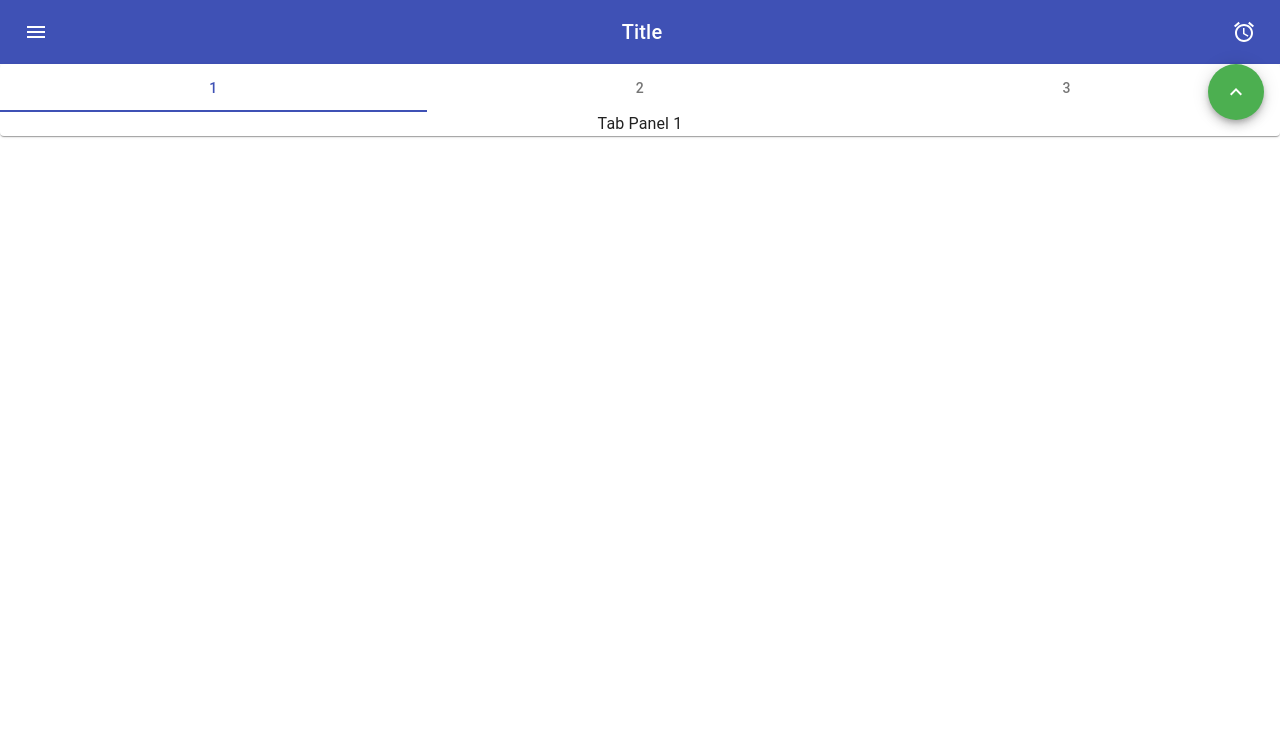
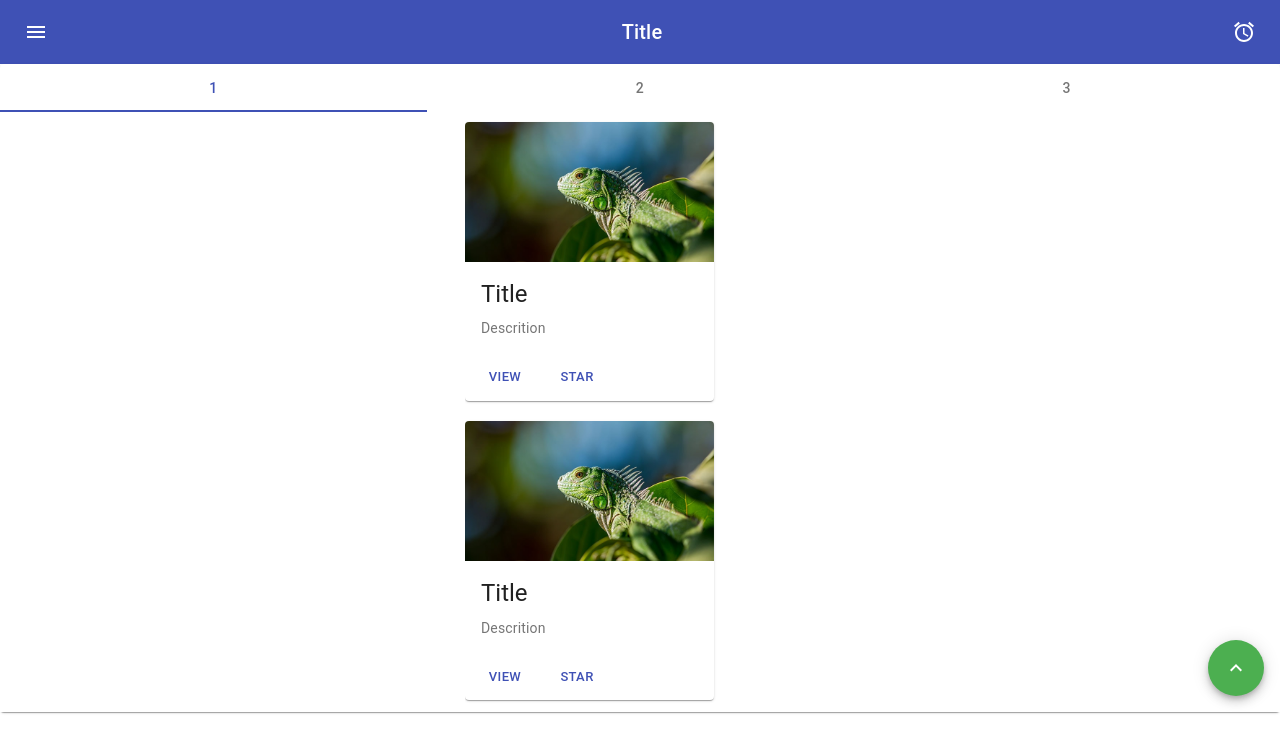
Before and after one commit to hozongsien/Imposter, a React (Create React App) app: page / in a window 1280 px wide. Shown: the top 752 px of the page. Built offline with nearby package versions, Linux system fonts and the light colour scheme.

Commit message:
Added list view

```diff
--- a/package.json
+++ b/package.json
@@ -18,6 +18,8 @@
     "react": "^16.13.1",
     "react-dom": "^16.13.1",
     "react-scripts": "3.4.1",
+    "react-virtualized-auto-sizer": "^1.0.2",
+    "react-window": "^1.8.5",
     "typescript": "^3.8.3",
     "yargs": "^15.3.1"
   },
--- a/src/App.js
+++ b/src/App.js
@@ -2,6 +2,7 @@ import React from 'react';
 import Header from './components/Header';
 import SimpleTabs from './components/SimpleTabs';
 import SideDrawer from './components/SideDrawer';
+import ListView from './components/ListView';
 import PoseClassifierTab from './components/PoseClassifierTab';
 import LearnTab from './components/LearnTab';
 import './App.css';
@@ -13,7 +14,7 @@ function App() {
         <SideDrawer />
       </Header>
       <SimpleTabs>
-        <div>Tab Panel 1</div>
+        <ListView />
         <LearnTab />
         <PoseClassifierTab />
       </SimpleTabs>
--- /dev/null
+++ b/src/components/ImgCard.js
@@ -0,0 +1,54 @@
+import React from 'react';
+import PropTypes from 'prop-types';
+import { makeStyles } from '@material-ui/core/styles';
+import Card from '@material-ui/core/Card';
+import CardActionArea from '@material-ui/core/CardActionArea';
+import CardActions from '@material-ui/core/CardActions';
+import CardContent from '@material-ui/core/CardContent';
+import CardMedia from '@material-ui/core/CardMedia';
+import Button from '@material-ui/core/Button';
+import Typography from '@material-ui/core/Typography';
+
+const useStyles = makeStyles({
+  root: {
+    maxWidth: 350,
+  },
+});
+
+const ImgCard = (props) => {
+  const classes = useStyles();
+  const { title, image, description, alt } = props;
+
+  return (
+    <Card className={classes.root}>
+      <CardActionArea>
+        <CardMedia component="img" alt={alt} height="140" image={image} title={title} />
+        <CardContent>
+          <Typography gutterBottom variant="h5" component="h2">
+            {title}
+          </Typography>
+          <Typography variant="body2" color="textSecondary" component="p">
+            {description}
+          </Typography>
+        </CardContent>
+      </CardActionArea>
+      <CardActions>
+        <Button size="small" color="primary">
+          View
+        </Button>
+        <Button size="small" color="primary">
+          Star
+        </Button>
+      </CardActions>
+    </Card>
+  );
+};
+
+ImgCard.propTypes = {
+  title: PropTypes.string.isRequired,
+  image: PropTypes.string.isRequired,
+  description: PropTypes.string.isRequired,
+  alt: PropTypes.string.isRequired,
+};
+
+export default ImgCard;
--- /dev/null
+++ b/src/components/ListView.js
@@ -0,0 +1,56 @@
+import React from 'react';
+import PropTypes from 'prop-types';
+import { makeStyles } from '@material-ui/core/styles';
+import ListItem from '@material-ui/core/ListItem';
+import { FixedSizeList } from 'react-window';
+import AutoSizer from 'react-virtualized-auto-sizer';
+import ImgCard from './ImgCard';
+
+const useStyles = makeStyles((theme) => ({
+  root: {
+    width: '100%',
+    height: '100%',
+    minHeight: '600px',
+    backgroundColor: theme.palette.background.paper,
+    padding: '0',
+    margin: '0',
+    display: 'flex',
+    alignItems: 'center',
+    justifyContent: 'center',
+  },
+  list: {
+    backgroundColor: theme.palette.background.paper,
+  },
+}));
+
+function renderRow(props) {
+  const { index, style } = props;
+
+  return (
+    <ListItem style={{ padding: '10px 0' }} key={index}>
+      <ImgCard title="Title" image="/pics/reptile.jpg" description="Descrition" alt="alt" />
+    </ListItem>
+  );
+}
+
+renderRow.propTypes = {
+  index: PropTypes.number.isRequired,
+  style: PropTypes.object.isRequired,
+};
+
+const ListView = () => {
+  const classes = useStyles();
+  const listButtonStyle = {
+    padding: '0',
+  };
+
+  return (
+    <div className={classes.root}>
+      <FixedSizeList className={classes.list} height={600} itemCount={5} itemSize={300} width={350}>
+        {renderRow}
+      </FixedSizeList>
+    </div>
+  );
+};
+
+export default ListView;
```
Also changed, not shown: public/pics/reptile.jpg (added), 1 other file (tests, documents, lock files or other folders).
